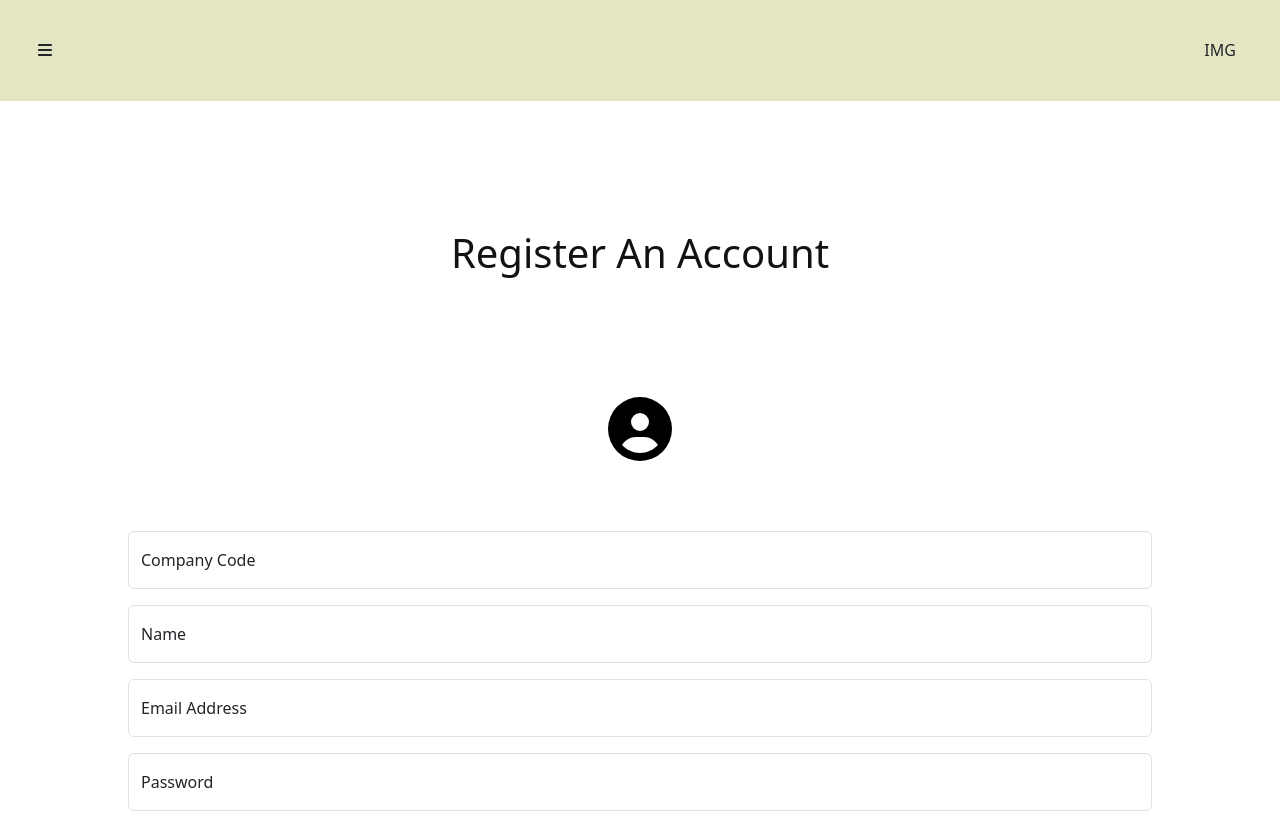
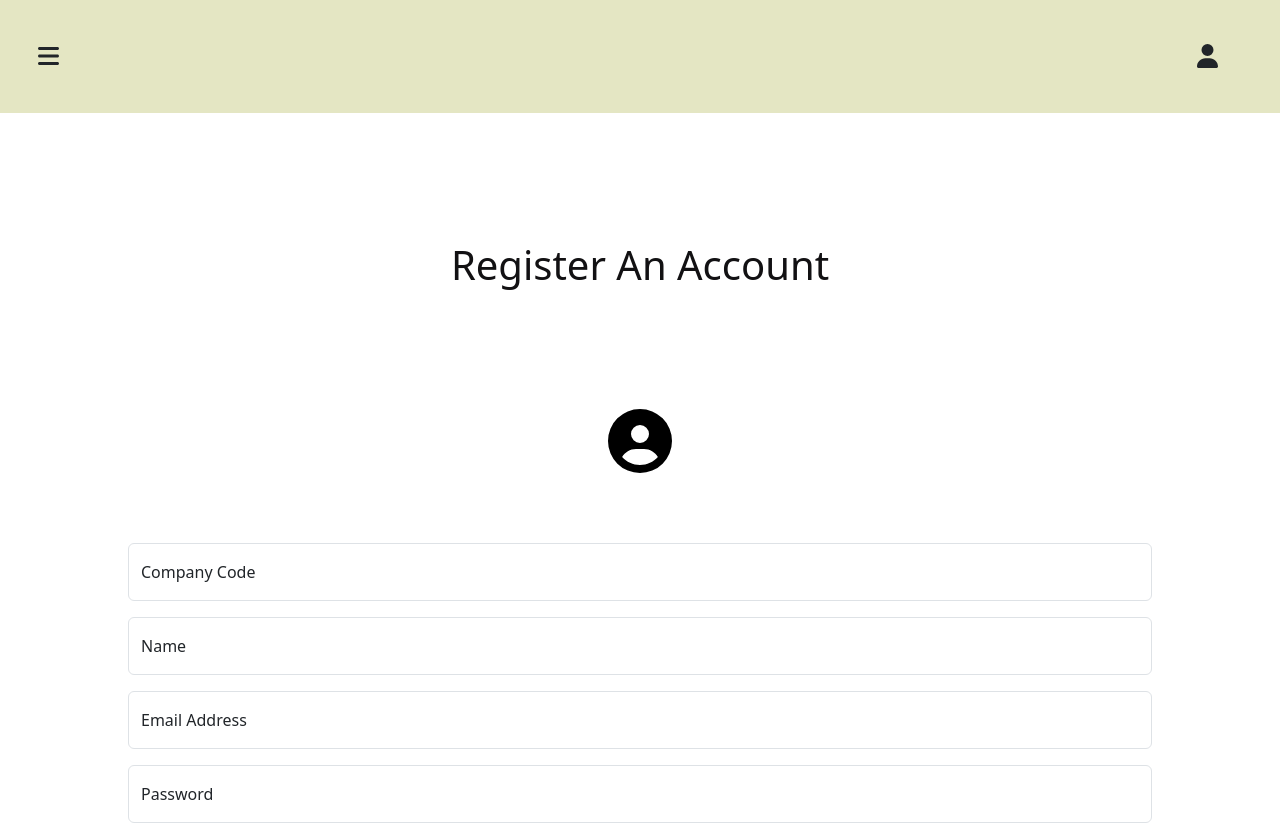
Before and after one commit to danielshamsudin/customerMaestro, a React (Create React App) app in the folder client/: page / in a window 1280 px wide. Shown: the top 823 px of the page. Built offline with nearby package versions, Linux system fonts and the light colour scheme.

Commit message:
improve navbar

```diff
--- a/client/src/Master/master.css
+++ b/client/src/Master/master.css
@@ -1,8 +1,14 @@
 .main-con {
     background-color: #E4E6C3;
     padding: 3% 3%;
+    font-size: 1.5rem;
+}
+
+.main-con > * {
+    align-items: center;
 }
 
 .logo {
     padding-right: 3%;
+    width: auto;
 }
--- a/client/src/Master/master.js
+++ b/client/src/Master/master.js
@@ -4,7 +4,7 @@ import Row from 'react-bootstrap/Row';
 import Col from 'react-bootstrap/Col';
 // Font Awesome
 import { FontAwesomeIcon } from '@fortawesome/react-fontawesome'
-import { faBars } from '@fortawesome/free-solid-svg-icons'
+import { faBars, faUser } from '@fortawesome/free-solid-svg-icons'
 // CSS
 import './master.css'
 
@@ -15,7 +15,7 @@ function Master() {
         <Col><FontAwesomeIcon icon={faBars} /></Col>
         <Col >
           <Row className='justify-content-end logo'>
-            IMG
+            <FontAwesomeIcon className='logo' icon={faUser}/>
           </Row>
         </Col>
       </Row>
```
